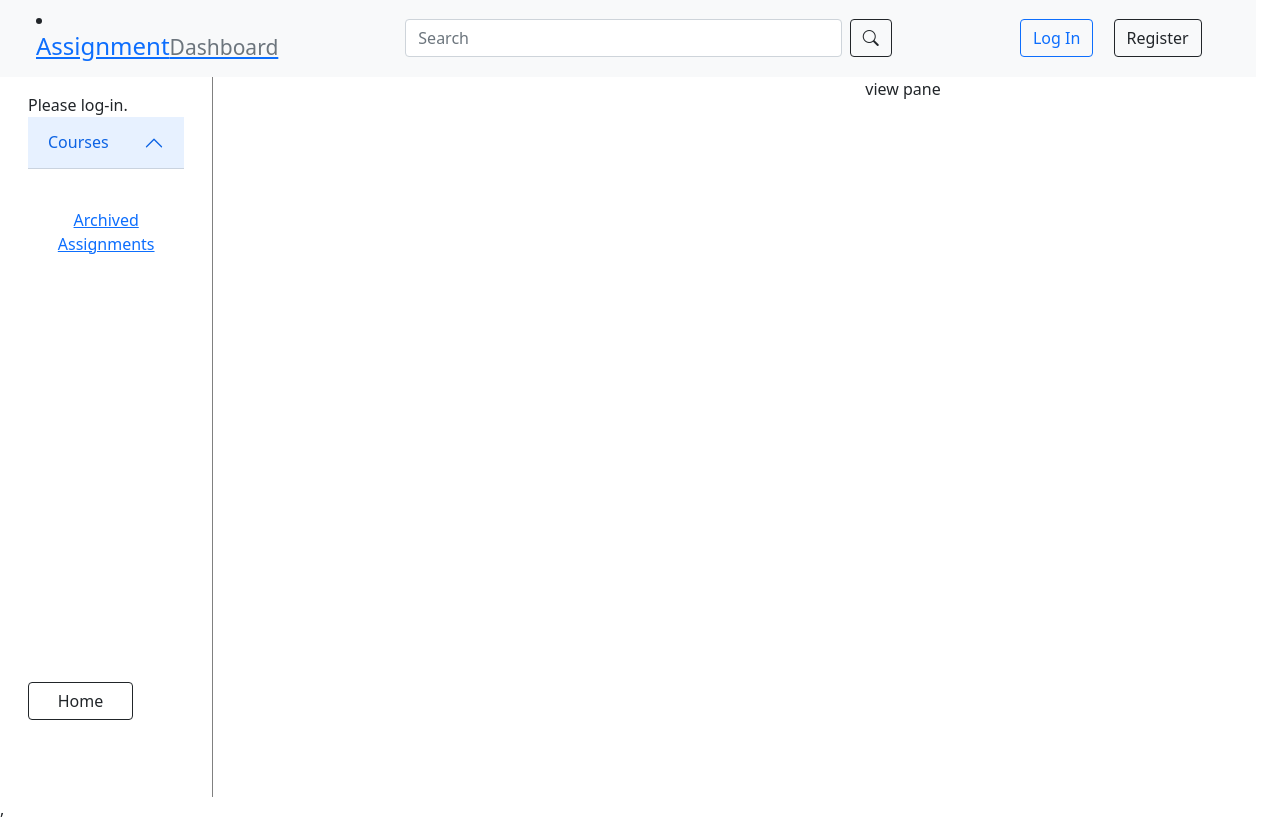
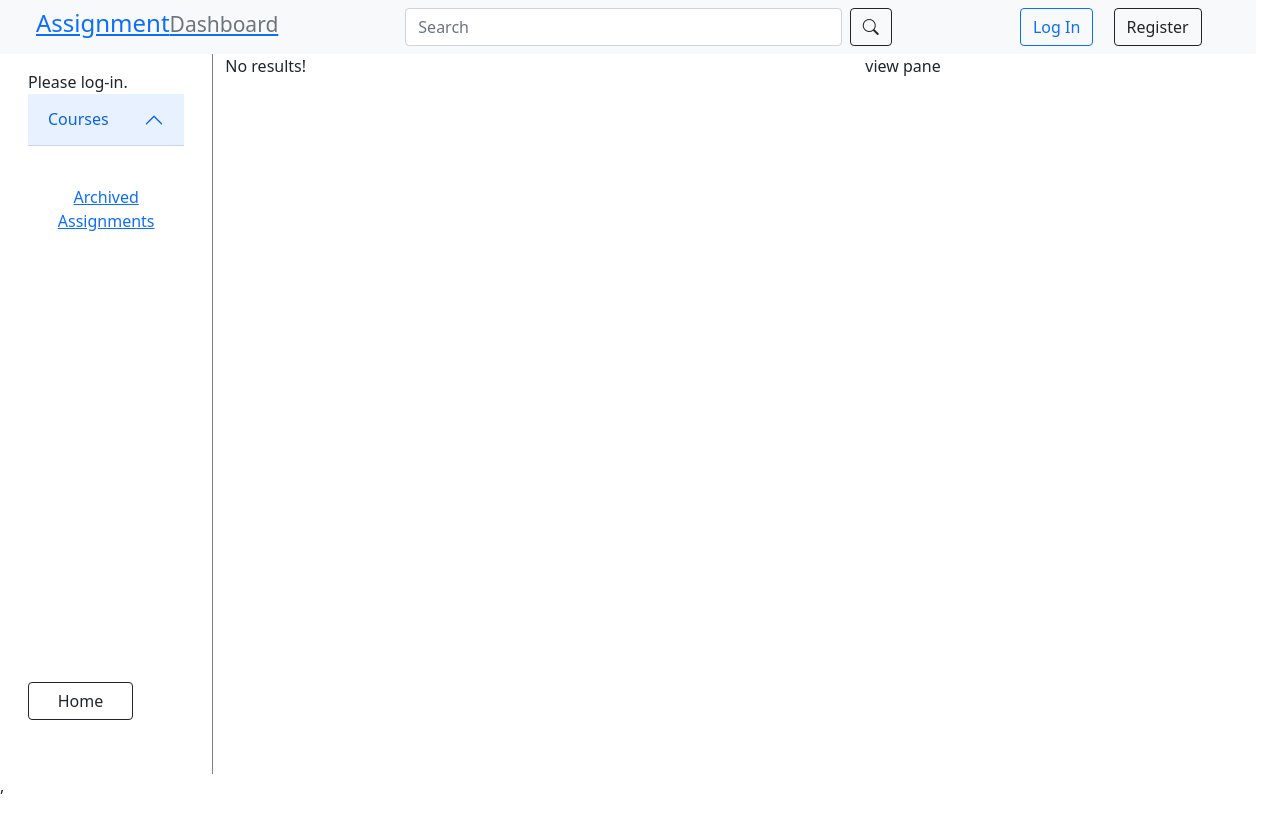
Before and after one commit to aschmidt2020/assignment-dashboard-frontend, a React (Create React App) app: page /search-results in a window 1280 px wide. After the commit the page ends 800 px from the top, so only its background shows below. Built offline with nearby package versions, Linux system fonts and the light colour scheme.

Commit message:
feat: added 'No assignments' and 'No results' text on dashboard and searchresults components

```diff
--- a/src/App.css
+++ b/src/App.css
@@ -46,3 +46,7 @@
 .assignment-button {
     width: 100%;
 }
+
+li {
+    list-style: none;
+}
--- a/src/Components/Dashboard/Dashboard.jsx
+++ b/src/Components/Dashboard/Dashboard.jsx
@@ -275,7 +275,9 @@ const Dashboard = (props) => {
 
                             }
                             )}
+                        {assignmentsNext7 && assignmentsNext7.length===0 && <td>No assignments!</td>}
                         </tbody>
+
 
 
                         </table>
@@ -368,6 +370,7 @@ const Dashboard = (props) => {
 
                             }
                             )}
+                            {assignmentsLater && assignmentsLater.length===0 && <td>No assignments!</td>}
                         </tbody>
                         </table>
                     </span>
@@ -459,6 +462,7 @@ const Dashboard = (props) => {
 
                                          }
                                          )}
+                                         {assignmentsOverdue && assignmentsOverdue.length===0 && <td>No assignments!</td>}
                                      </tbody>
                                      </table>
                                  </span>
@@ -552,6 +556,7 @@ const Dashboard = (props) => {
 
                                          }
                                          )}
+                                         {assignmentsCompleted && assignmentsCompleted.length===0 && <td>No assignments!</td>}
                                      </tbody>
                                      </table>
                                  </span>
--- a/src/Components/SearchResults/SearchResults.jsx
+++ b/src/Components/SearchResults/SearchResults.jsx
@@ -16,7 +16,7 @@ const SearchResults = (props) => {
                 );
                 })}
 
-            {!props.searchResultsAssignments && !props.searchResultsCourses && <p>No results!</p>}
+            {props.searchResultsAssignments.length ===0 && props.searchResultsCourses.length ===0 && <p>No results!</p>}
         </div>
     )
 
```
